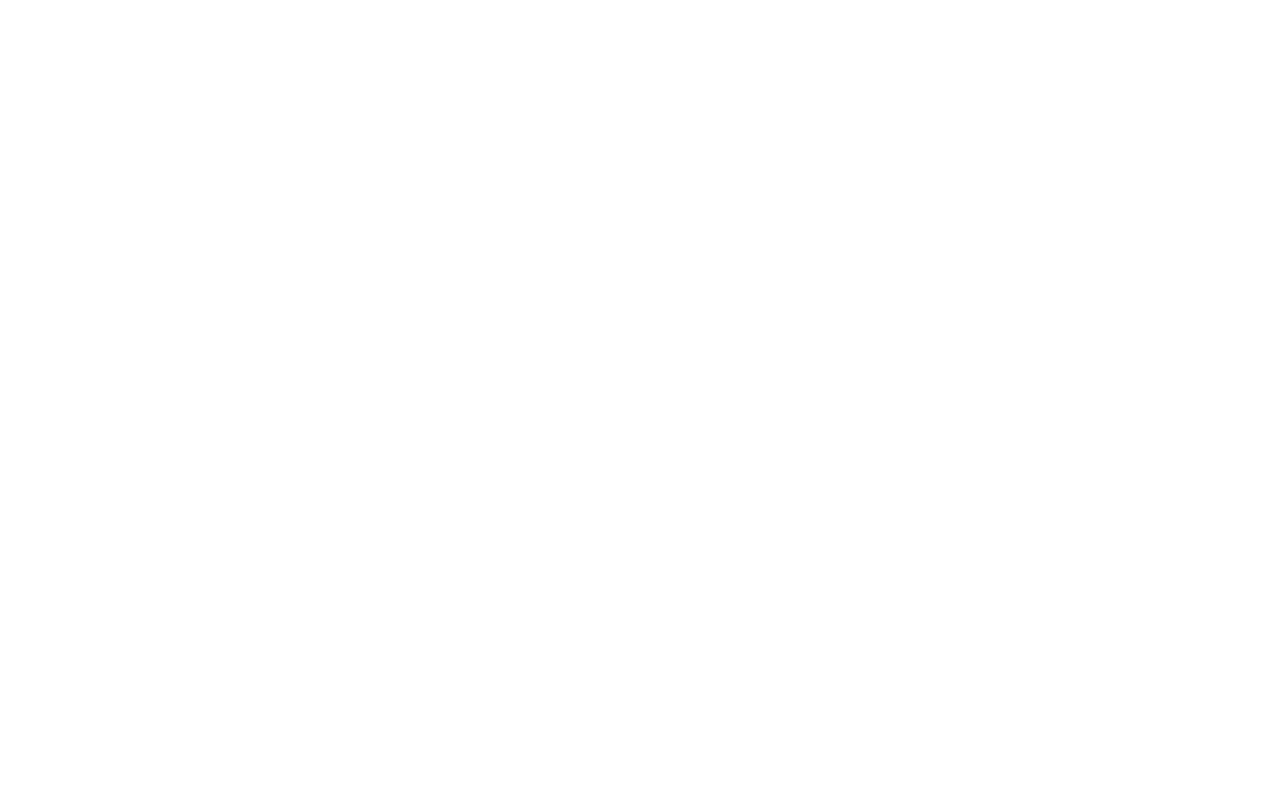
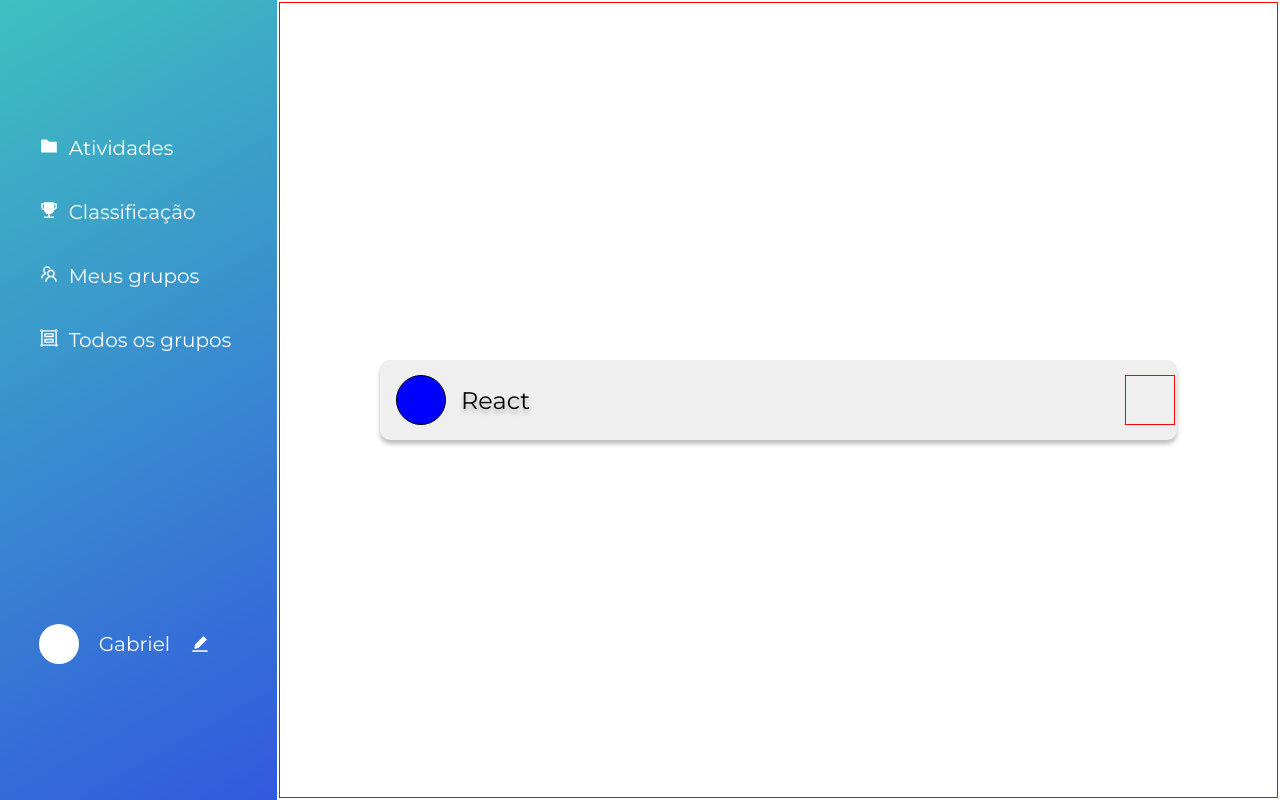
Before and after one commit to laudemirjunior/note-time, a React (Create React App) app: page /groups in a window 1280 px wide. Before the commit this address had no page. Built offline with nearby package versions, Linux system fonts and the light colour scheme.

Commit message:
Adiçao da rota de grupos, card para exibiçao das informaçoes do grupo e adiçao dos links de grupos nos botoes da sidebar

```diff
--- /dev/null
+++ b/src/components/cardGroups/index.js
@@ -0,0 +1,21 @@
+import React from "react";
+import {
+  CardContainer,
+  CardImage,
+  ExitButton,
+  SubCardContainer,
+  Title,
+} from "./styles";
+
+export default function CardGroups() {
+  return (
+    <CardContainer>
+      <SubCardContainer>
+        <CardImage />
+        <Title>React</Title>
+      </SubCardContainer>
+
+      <ExitButton />
+    </CardContainer>
+  );
+}
--- /dev/null
+++ b/src/components/cardGroups/styles.js
@@ -0,0 +1,44 @@
+import styled from "styled-components";
+
+export const CardContainer = styled.div`
+  width: 80%;
+  margin: 2px;
+  padding: 2px;
+  height: 80px;
+  display: flex;
+  background: #efefef;
+  box-shadow: 0px 4px 4px rgba(0, 0, 0, 0.25);
+  border-radius: 10px;
+  align-items: center;
+  justify-content: space-between;
+`;
+
+export const SubCardContainer = styled(CardContainer)`
+  width: 40% ;
+  align-items:center ;
+  justify-content: flex-start ;
+   box-shadow: none ;
+`;
+
+export const CardImage = styled.div`
+  width: 50px;
+  height: 50px;
+  border-radius: 100%;
+  border: 1px solid black;
+  margin: 0 10px;
+  background-color: blue;
+`;
+
+export const Title = styled.h2`
+  color: var(--black);
+  font-style: normal;
+  font-weight: normal;
+  margin  :5px ;
+  text-shadow: 0px 4px 4px rgba(0, 0, 0, 0.25);
+`;
+
+export const ExitButton = styled.button`
+  width: 50px;
+  height: 50px;
+  border: 1px solid red;
+`;
--- a/src/components/sidebar/index.js
+++ b/src/components/sidebar/index.js
@@ -27,7 +27,7 @@ export default function Sidebar() {
           <AiOutlineTeam />
           <p>Meus grupos</p>
         </div>
-        <div onClick={() => navigate("/")}>
+        <div onClick={() => navigate("/groups")}>
           <AiOutlineGroup />
           <p>Todos os grupos</p>
         </div>
--- a/src/components/sidebar/styles.js
+++ b/src/components/sidebar/styles.js
@@ -1,7 +1,7 @@
 import styled from "styled-components";
 
 export const Container = styled.div`
-  position: absolute;
+  /* position: absolute; */
   height: 100vh;
   width: 320px;
   background: linear-gradient(
--- /dev/null
+++ b/src/pages/groups/index.js
@@ -0,0 +1,16 @@
+import React from "react";
+import CardGroups from "../../components/cardGroups";
+import Sidebar from "../../components/sidebar";
+import { Box, Container } from "./style";
+
+export default function Groups() {
+  return (
+    <Container>
+      <Sidebar />
+      <Box>
+
+          <CardGroups/>
+      </Box>
+    </Container>
+  );
+}
--- /dev/null
+++ b/src/pages/groups/style.js
@@ -0,0 +1,17 @@
+import styled from "styled-components";
+
+
+
+export const Container = styled.div`
+  width: 100%;
+  display: flex;
+`;
+
+export const Box = styled.div`
+  border: 1px solid red;
+  width: 90%;
+  display: flex;
+  margin: 2px;
+  justify-content: center;
+  align-items: center;
+`;
--- a/src/routes/index.js
+++ b/src/routes/index.js
@@ -1,5 +1,6 @@
 import { Routes, Route } from "react-router-dom";
 import Dashboard from "../pages/dashboard";
+import Groups from "../pages/groups";
 import Home from "../pages/home";
 import Login from "../pages/login";
 
@@ -9,6 +10,7 @@ export default function Router() {
       <Route path="/" element={<Home />} />
       <Route path="login" element={<Login />} />
       <Route path="dashboard" element={<Dashboard />} />
+      <Route path="groups" element={<Groups/>} />
     </Routes>
   );
 }
```
Also changed, not shown: 1 other file (tests, documents, lock files or other folders).
